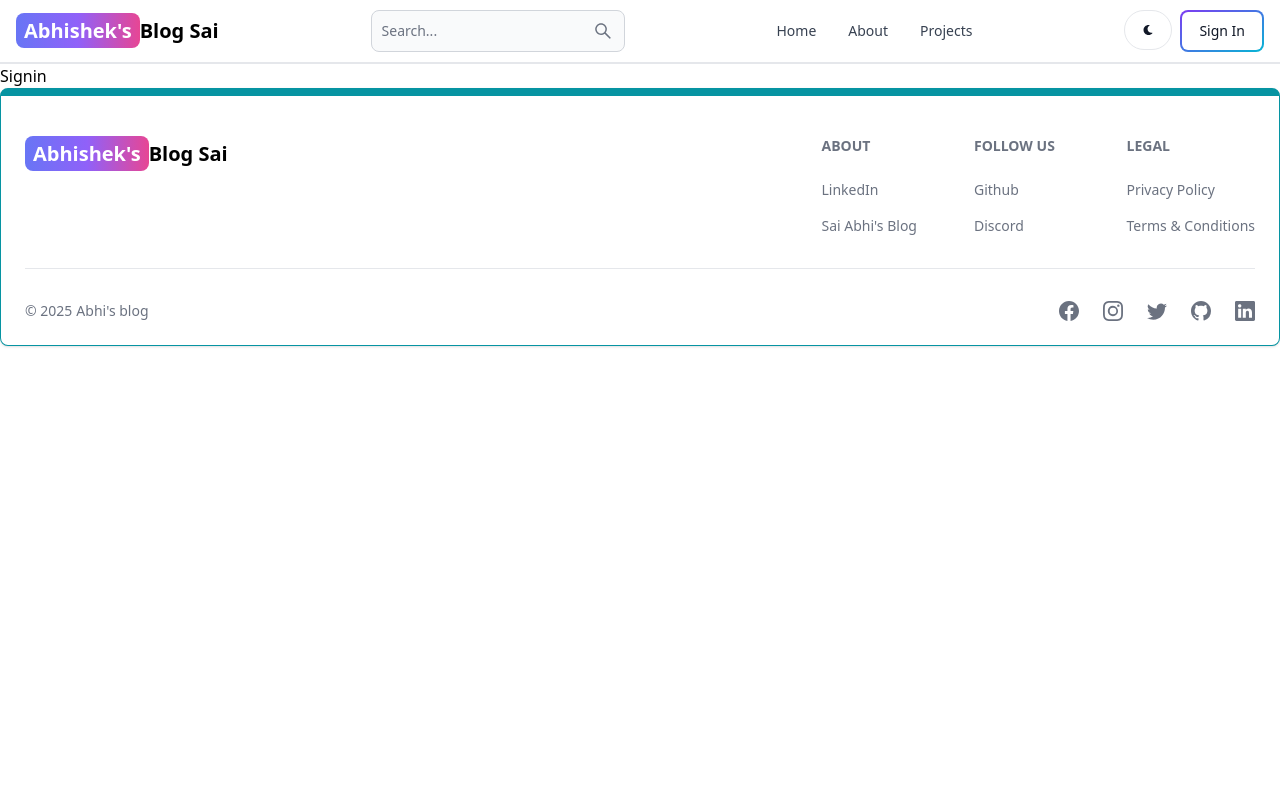
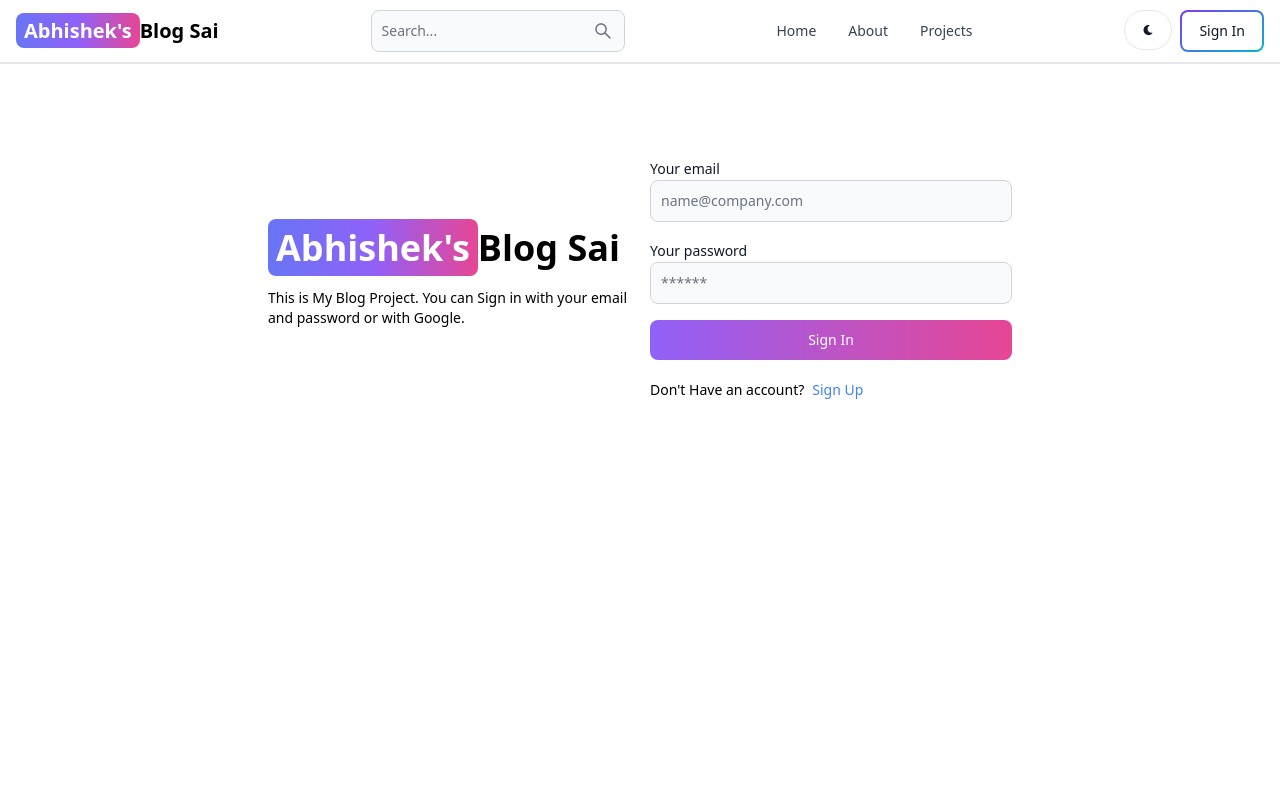
Before and after one commit to abhishekrithik/mern-blog, a React (Vite) app in the folder client/: page /sign-in in a window 1280 px wide. Shown: the top 800 px of the page. Built offline with nearby package versions, Linux system fonts and the light colour scheme.

Commit message:
complete sign-in

```diff
--- a/client/src/pages/SignIn.jsx
+++ b/client/src/pages/SignIn.jsx
@@ -1,7 +1,107 @@
-import React from 'react'
+import { Button, Label, TextInput, Alert, Spinner } from 'flowbite-react'
+import { useState } from 'react'
+import { Link, useNavigate } from 'react-router-dom'
 
-export default function Signin() {
-  return (
-    <div>Signin</div>
-  )
+export default function SignIn() {
+  const [formData , setFormData ] = useState({});
+  const [errorMessage, setErrorMessage] = useState(null);
+  const [loading, setLoading] = useState(false);
+  const navigate = useNavigate();
+  const handleChange = (e) => {
+    setFormData({...formData,[e.target.id]:e.target.value.trim() });
+  };
+
+  const handleSubmit = async (e) => {
+     e.preventDefault();
+     if(!formData.email || !formData.password){
+       return setErrorMessage('Please fill out all fields');
+     }
+     try{
+      setLoading(true);
+      setErrorMessage(null);
+      const res = await fetch('api/auth/signin', {
+        method: 'POST',
+        headers: {'Content-Type':'application/json' },
+        body: JSON.stringify(formData),
+      });
+      const data = await res.json();
+      if(data.success === false){
+        return setErrorMessage(data.message);
+      }
+      setLoading(false);
+      if(res.ok){
+        navigate('/')
+      }
+     }catch(error){
+        setErrorMessage(error.message);
+        setLoading(false);
+
+     }
+  };
+
+
+  return <div className='min-h-screen mt-20'>
+      <div className='flex p-3 max-w-3xl mx-auto flex-col md:flex-row md:items-center gap-5'>
+      {/*left */}
+      <div className='flex-1'>
+              <Link
+                to='/'
+                className='  font-bold dark:text-white text-4xl'
+              >
+                <span className='px-2 py-1 bg-gradient-to-r from-indigo-500 via-purple-500 to-pink-500 rounded-lg text-white'>
+                  Abhishek's
+                </span>
+                Blog Sai
+              </Link>
+              <p className='text-sm mt-5'>
+                This is My Blog Project. You can Sign in with your email and password
+                or with Google.
+              </p>
+      </div>
+      {/*right*/}
+
+      <div className='flex-1'>
+        <form className='flex flex-col gap-4' onSubmit={handleSubmit}>
+          <div >
+             <Label value='Your email' />
+             <TextInput
+              type='email'
+              placeholder='name@company.com'
+              id='email'onChange={handleChange}/>
+          </div>
+          <div >
+             <Label value='Your password' />
+             <TextInput
+              type='password'
+              placeholder='******'
+              id='password'onChange={handleChange}/>
+          </div>
+          <Button gradientDuoTone='purpleToPink' type='submit' disabled={loading}>
+             {
+              loading ? (
+                <>
+                <Spinner size='sm'/>
+                <span classname='pl-3'>Loading..</span>
+                </>
+              ) : 'Sign In'
+             }
+          </Button>
+        </form>
+        <div className="flex gap-2 text-sm mt-5">
+          <span>Don't Have an account?</span>
+          <Link to='/sign-up' className='text-blue-500'>
+             Sign Up
+          </Link>
+          {
+            errorMessage && (
+              <Alert className='mt-5' color='failure'>
+                 {errorMessage}
+              </Alert>
+            )
+          }
+        </div>
+      </div>
+      </div>
+    </div>
+
 }
```
